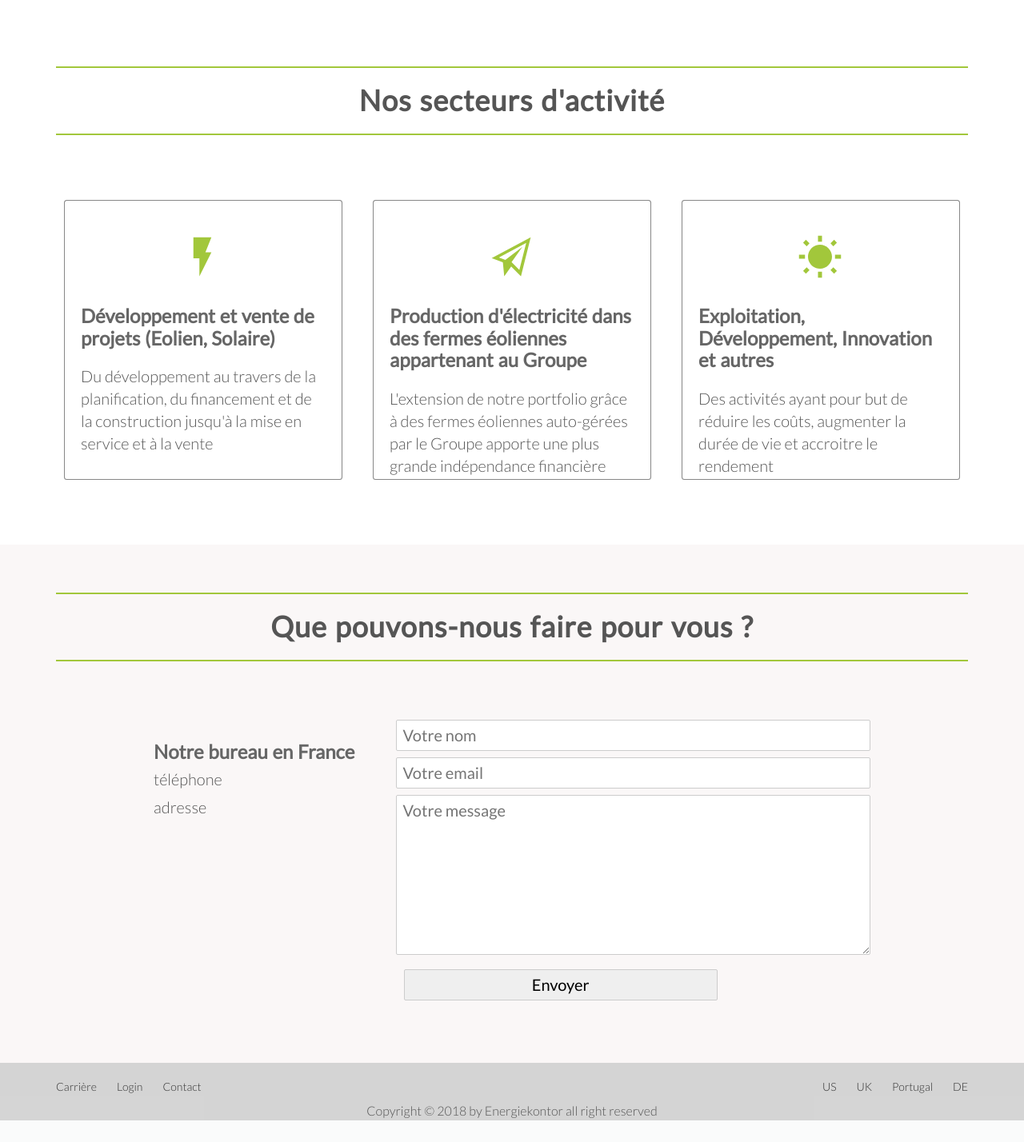
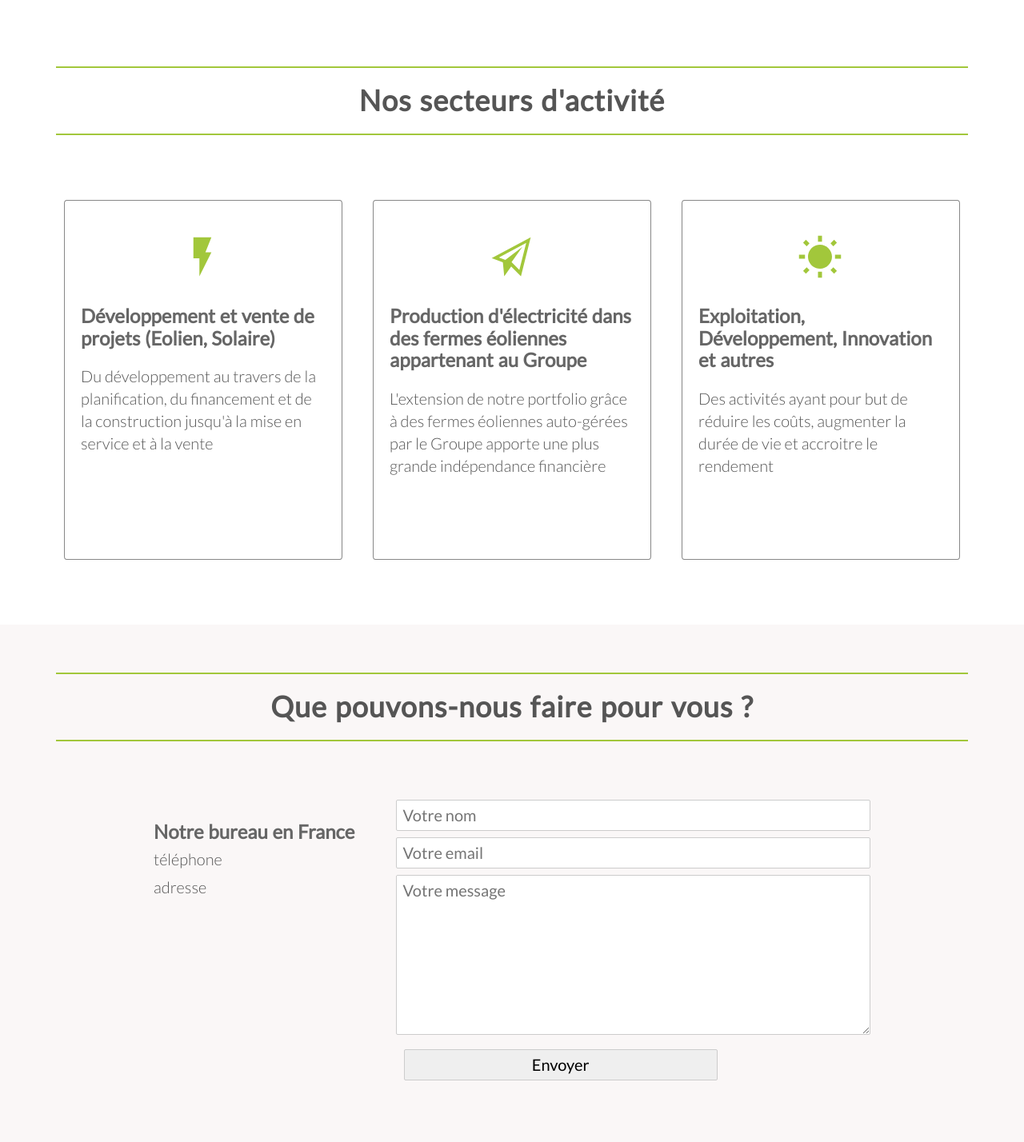
Before and after one commit to helenabanton/EK_fr, a PHP site: page /index.html in a window 1280 px wide. Shown: the part 2186-3614 px from the top of the page at 80% size. Before the commit the page ends 3587 px from the top, so only its background shows below. Run offline with PHP 8.4, Linux system fonts and the light colour scheme; style sheets or scripts are compiled from the project's sources; some libraries are stand-ins or nearby versions.

Commit message:
boxes size

```diff
--- a/resources/css/style.css
+++ b/resources/css/style.css
@@ -394,7 +394,7 @@ header {
 	transition: -webkit-transform 0.2s;
 	transition: transform 0.2s;
 	transition: transform 0.2s, -webkit-transform 0.2s;
-	height: 350px;
+	height: 450px;
 }
 
 .field-box:hover {
```
